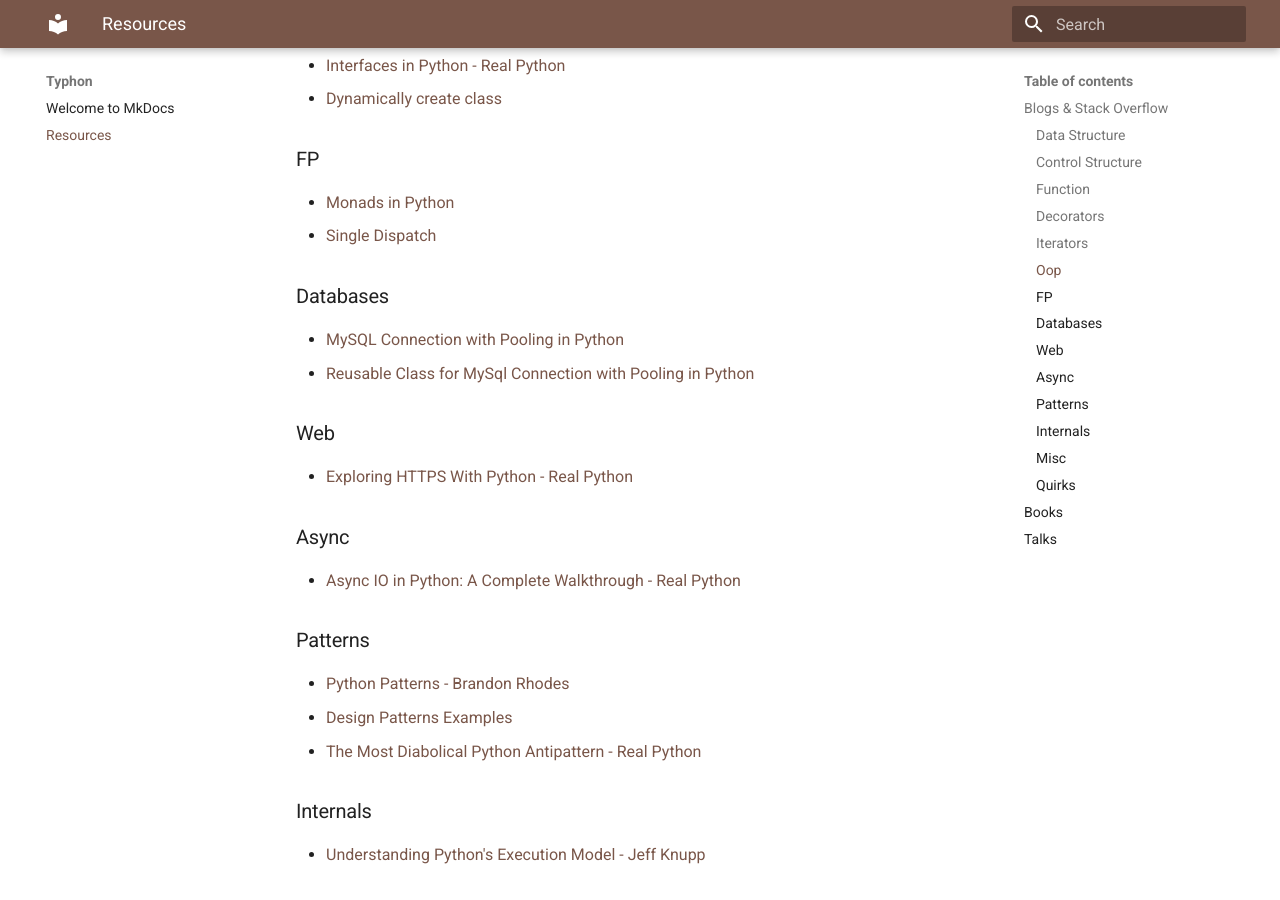
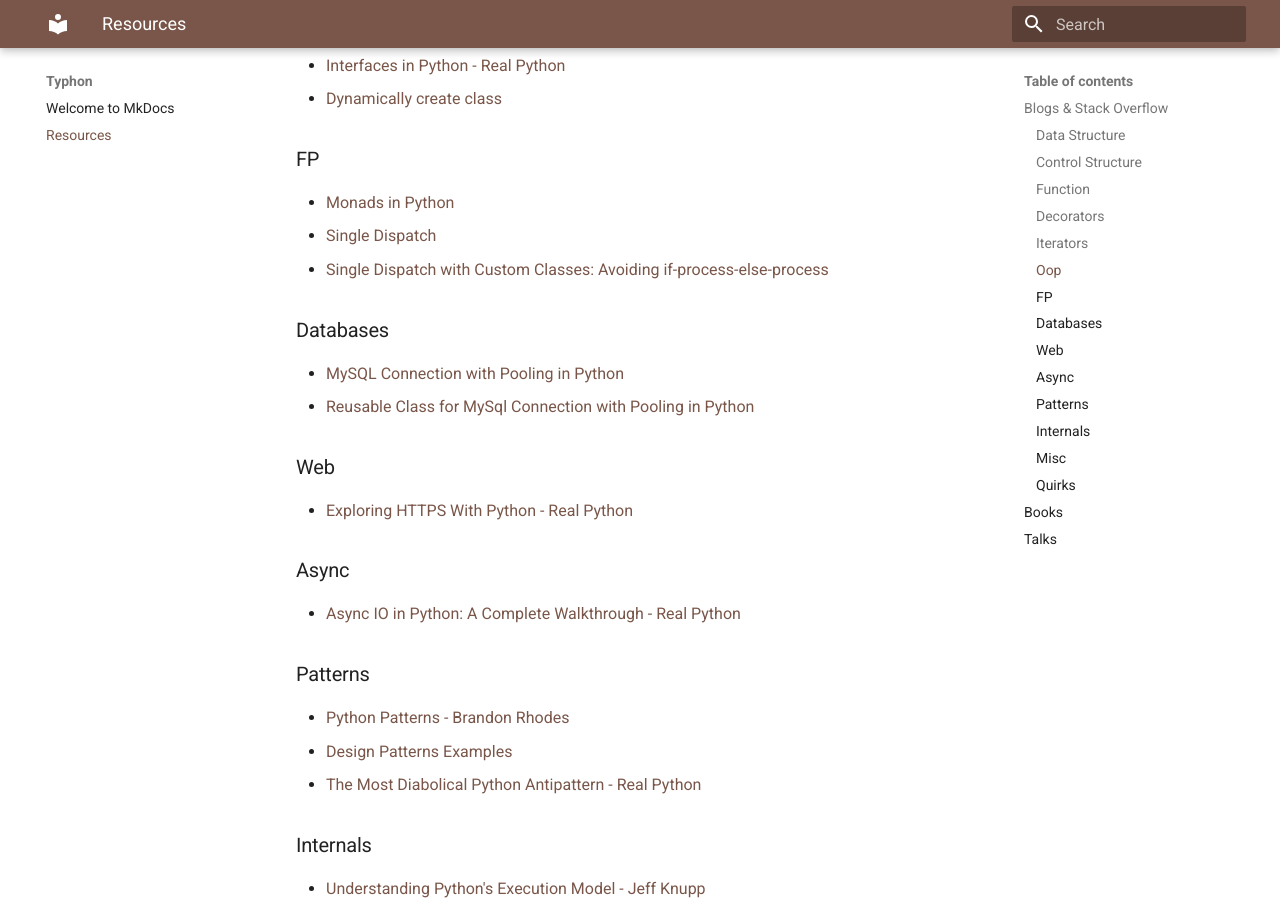
Before and after one commit to rednafi/pypress, an MkDocs documentation site: the page built from docs/resources.md, in a window 1280 px wide and 900 px high, scrolled down 1689 px. Built offline with MkDocs 1.6.1 and Material for MkDocs 9.7.7, drawn with Linux system fonts in a browser that asks for light colours.

Commit message:
Single dispatch with custom classes

```diff
--- a/docs/resources.md
+++ b/docs/resources.md
@@ -63,6 +63,7 @@
 ### FP
 * [Monads in Python](https://nikgrozev.com/2013/12/10/monads-in-15-minutes/)
 * [Single Dispatch](https://amontalenti.com/2013/10/20/singledispatch)
+* [Single Dispatch with Custom Classes: Avoiding if-process-else-process](https://gist.github.com/rednafi/acc53c00af67340bdaf2e09d9290f548)
 
 ### Databases
 
```
